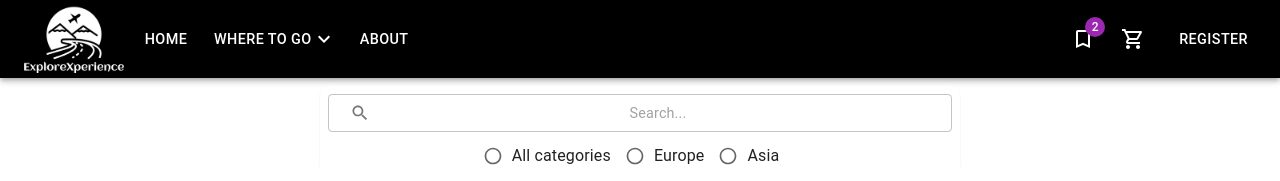
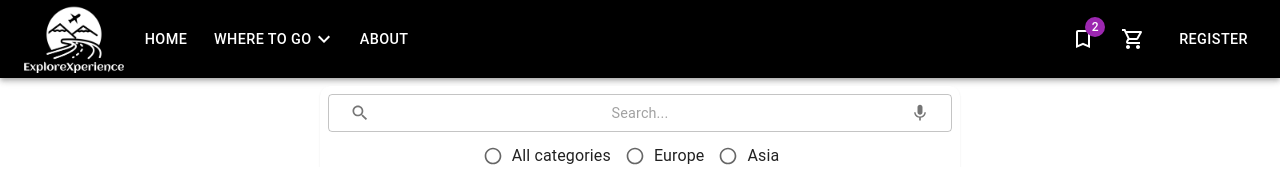
Before and after one commit to aisuluuos/TOURISM, a React (Create React App) app: page /products in a window 1280 px wide. Shown: the top 181 px of the page. Built offline with nearby package versions, Linux system fonts and the light colour scheme; no server answers; data requests are answered from the project's data file; grey boxes are pictures that could not be loaded.

Commit message:
voiceSearch

```diff
--- a/src/components/products/ProductList.jsx
+++ b/src/components/products/ProductList.jsx
@@ -5,7 +5,7 @@ import ProductCard from "./ProductCard";
 import { useSearchParams } from "react-router-dom";
 
 const ProductList = () => {
-  const [searchParams, setSearchParams] = useSearchParams();
+  const [searchParams] = useSearchParams();
   const { getProducts, products } = useProduct();
   const [page, setPage] = useState(1);
   const itemsPerPage = 3;
@@ -14,15 +14,24 @@ const ProductList = () => {
     getProducts();
   }, [searchParams]);
 
-  useEffect(() => {
-    getProducts();
-  }, []);
-
   const handleChange = (event, value) => {
     setPage(value);
   };
 
-  const paginatedProducts = products.slice(
+  const filteredProducts = products.filter((product) => {
+    const searchTerm = searchParams.get("q") || "";
+    const category = searchParams.get("category");
+
+    // Фильтрация по категории
+    if (category && category !== "all" && product.category !== category) {
+      return false;
+    }
+
+    // Фильтрация по поисковому запросу (только по названию страны)
+    return product.country.toLowerCase().includes(searchTerm.toLowerCase());
+  });
+
+  const paginatedProducts = filteredProducts.slice(
     (page - 1) * itemsPerPage,
     page * itemsPerPage
   );
@@ -55,7 +64,7 @@ const ProductList = () => {
         ))}
       </Box>
       <Pagination
-        count={Math.ceil(products.length / itemsPerPage)}
+        count={Math.ceil(filteredProducts.length / itemsPerPage)}
         page={page}
         onChange={handleChange}
         sx={{
--- a/src/components/products/SideBar.jsx
+++ b/src/components/products/SideBar.jsx
@@ -13,16 +13,16 @@ import {
 import { useSearchParams } from "react-router-dom";
 import SearchIcon from "@mui/icons-material/Search";
 import ClearIcon from "@mui/icons-material/Clear";
+import VoiceSearch from "./VoiceSearch";
 
 const SideBar = () => {
   const { categories, getCategories, fetchByParams } = useProduct();
+  const [searchParams, setSearchParams] = useSearchParams();
+  const [search, setSearch] = useState(searchParams.get("q") || "");
 
   useEffect(() => {
     getCategories();
   }, []);
-
-  const [searchParams, setSearchParams] = useSearchParams();
-  const [search, setSearch] = useState(searchParams.get("q") || "");
 
   useEffect(() => {
     const params = {};
@@ -38,6 +38,10 @@ const SideBar = () => {
 
   const handleClearSearch = () => {
     setSearch("");
+  };
+
+  const handleVoiceResult = (result) => {
+    setSearch(result);
   };
 
   return (
@@ -75,6 +79,7 @@ const SideBar = () => {
                   <ClearIcon fontSize="small" />
                 </IconButton>
               )}
+              <VoiceSearch onResult={handleVoiceResult} />
             </InputAdornment>
           ),
           placeholder: "Search...",
--- /dev/null
+++ b/src/components/products/VoiceSearch.jsx
@@ -0,0 +1,55 @@
+import React, { useState } from "react";
+import { IconButton } from "@mui/material";
+import MicIcon from "@mui/icons-material/Mic";
+
+// Компонент, который ловит голос и делает поиск
+const VoiceSearch = ({ onResult }) => {
+  // Запоминаем, слушаем ли мы сейчас голос
+  const [isListening, setIsListening] = useState(false);
+
+  // Чё делать, когда жмём на кнопку
+  const handleVoiceSearch = () => {
+    setIsListening(true); // Говорим, что начали слушать
+    const SpeechRecognition =
+      window.SpeechRecognition || window.webkitSpeechRecognition; // Браузер поддерживает голос? Проверь!
+
+    if (SpeechRecognition) {
+      const recognition = new SpeechRecognition(); // Создаем штуку для распознавания речи
+      recognition.lang = "en-US"; // Слушаем на английском
+      recognition.start(); // Поехали!
+
+      // Что делать, когда голос распознан
+      recognition.onresult = (event) => {
+        const transcript = event.results[0][0].transcript; // Берем то, что человек сказал
+        onResult(transcript); // Передаем текст туда, где будем его использовать
+        setIsListening(false); // Хватит слушать
+      };
+
+      // Если что-то пошло не так
+      recognition.onerror = (event) => {
+        console.error("Ошибка в распознавании", event.error); // Показываем ошибку в консоли
+        setIsListening(false); // Перестаем слушать
+      };
+
+      // Когда закончили слушать
+      recognition.onend = () => {
+        setIsListening(false); // Заканчиваем прослушивание
+      };
+    } else {
+      // Если браузер не может слушать
+      alert("Твой браузер не шарит за распознавание речи."); // Сообщаем об этом
+    }
+  };
+
+  return (
+    // Кнопка с микрофоном, которая запускает прослушивание
+    <IconButton
+      onClick={handleVoiceSearch} // Когда жмешь на кнопку, слушаем голос
+      color={isListening ? "secondary" : "default"} // Если слушаем, кнопка другого цвета
+    >
+      <MicIcon fontSize="small" /> {/* Иконка микрофона */}
+    </IconButton>
+  );
+};
+
+export default VoiceSearch;
```
Also changed, not shown: 1 other file (tests, documents, lock files or other folders).
